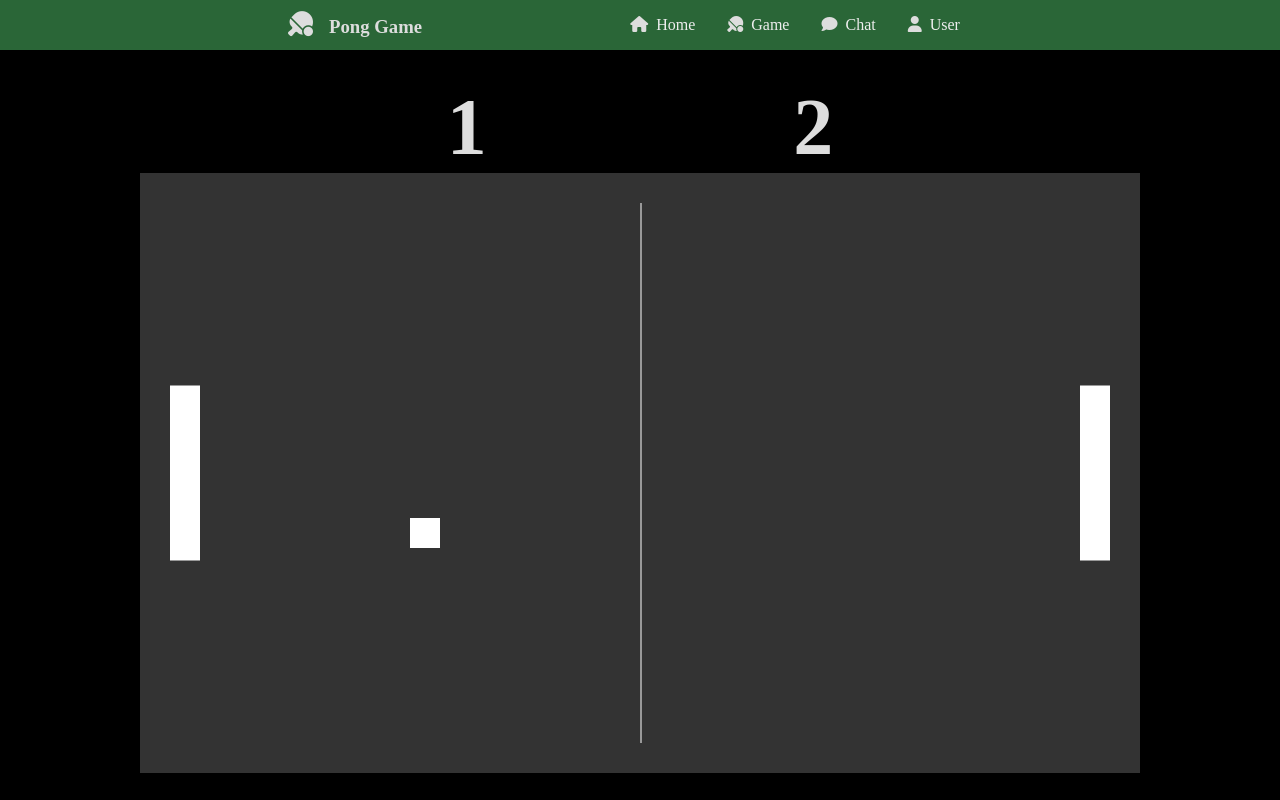
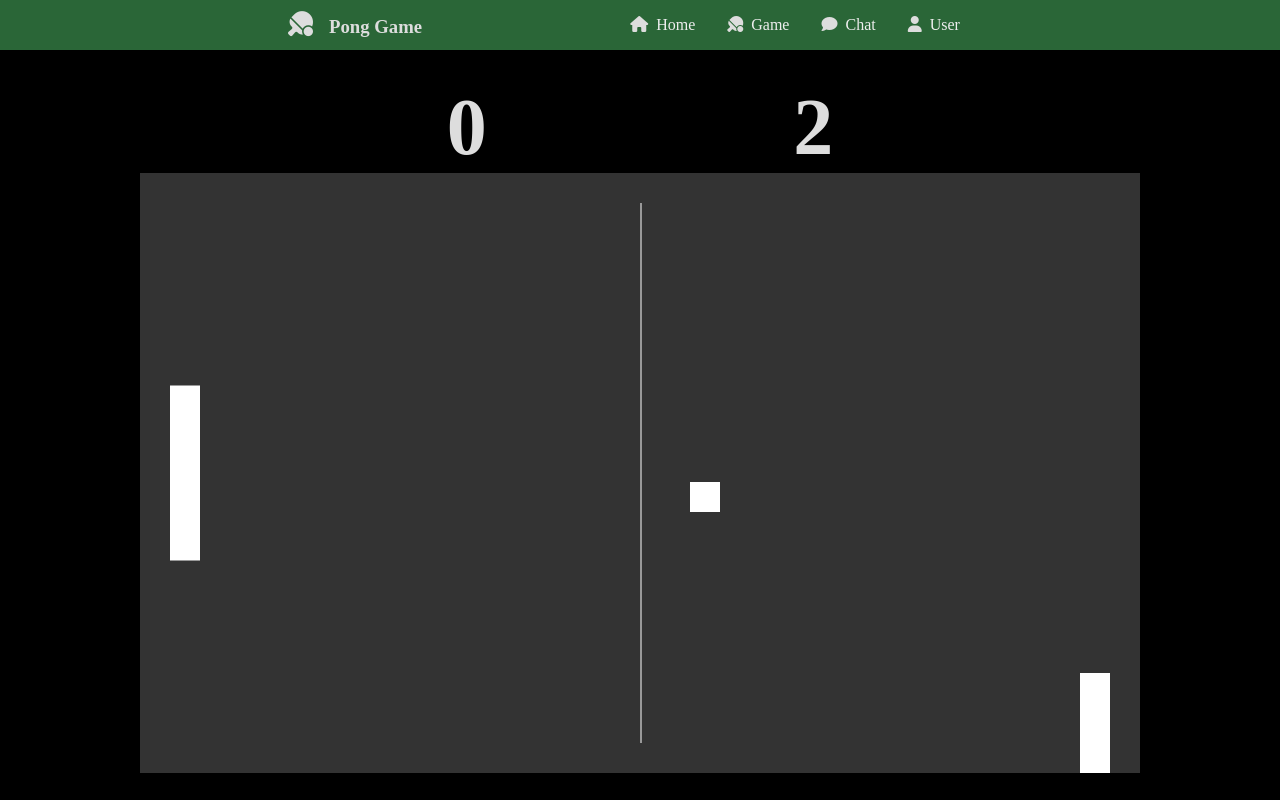
Before and after one commit to simon-ameye/42-ft_transcendence, a React (Create React App) app in the folder frontend/: page /game in a window 1280 px wide. Built offline with nearby package versions, Linux system fonts and the light colour scheme; a web font is replaced by a local one.

Commit message:
left paddle fix. todo: fix ball (calculate whole area not just 1 corner), add 'cpu movement'

```diff
--- a/frontend/src/components/GameEngine/index.tsx
+++ b/frontend/src/components/GameEngine/index.tsx
@@ -63,6 +63,10 @@ const GameEngine = (props: { config: GameConfig }) => {
 			else if (isGoalP2)
 				scored("P2")
 			setBall({ x: ball.x + ballDirection.x, y: ball.y + ballDirection.y });
+			if (props.config.p2PosY > 0)
+				props.config.p2PosY -= 5;
+			else if (props.config.p2PosY <= 0)
+				props.config.p2PosY = props.config.canvasSize.y
 		}, 10)
 		return () => clearInterval(interval);
 	});
@@ -74,3 +78,12 @@ const GameEngine = (props: { config: GameConfig }) => {
 }
 
 export default GameEngine
+
+/*
+
+TODO:
+	- better cpu paddle
+	- fix ball stuck on paddle (=> check all ball area not just corner)
+	- moving paddle with key
+
+*/
```
